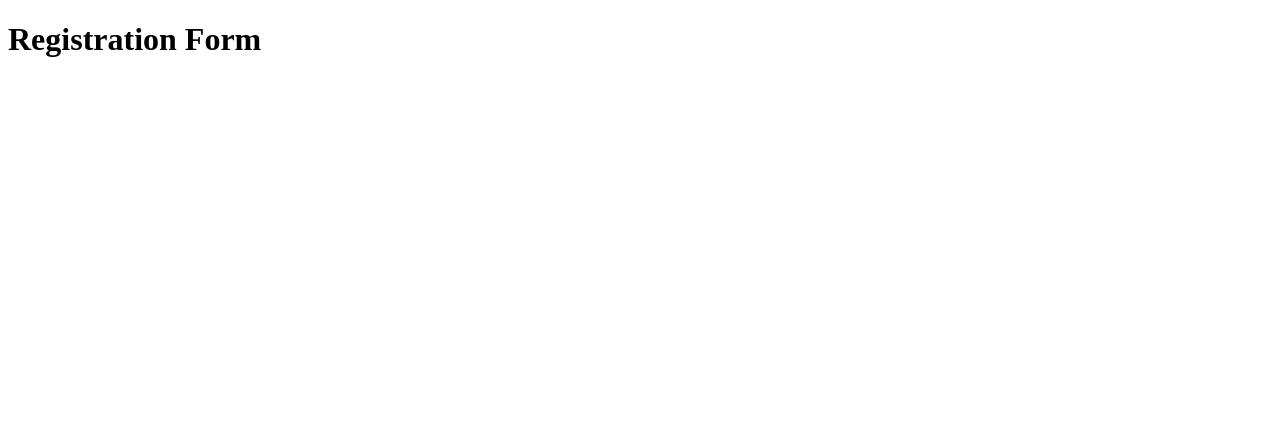
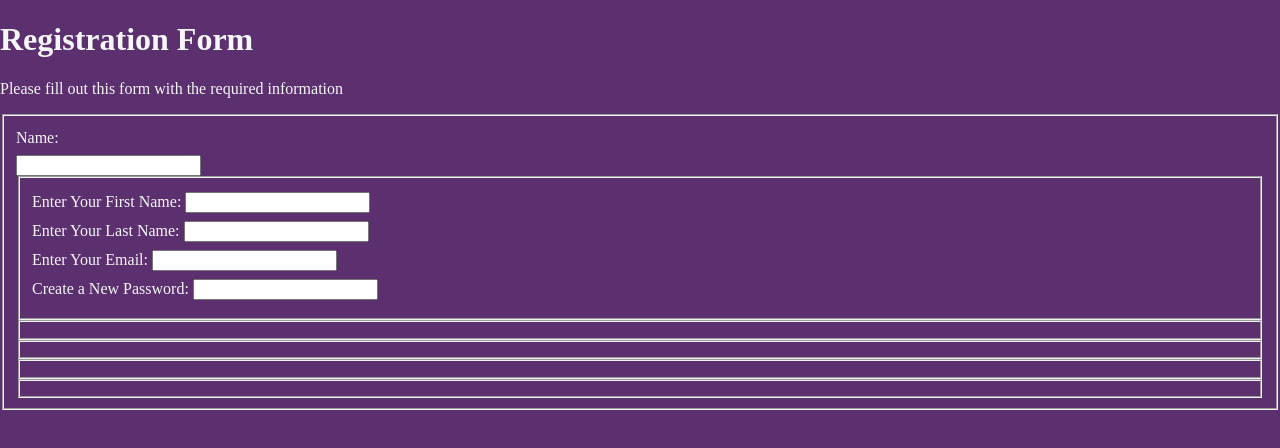
Before and after one commit to parsina33512/registration-page, a plain HTML site: page index.html in a window 1280 px wide. Drawn offline with Linux system fonts and the light colour scheme.

Commit message:
add registration form with input fields and basic styling

```diff
--- a/index.html
+++ b/index.html
@@ -8,5 +8,22 @@
 </head>
 <body>
     <h1>Registration Form</h1>
+    <p>Please fill out this form with the required information</p>
+    <form method="post" action='https://register-demo.freecodecamp.org'>
+        <fieldset>
+          <label for="name">Name:</label>
+          <input type="text" id="name" name="name" required>
+          <form method="post">
+            <fieldset>
+                <label for="first-name">Enter Your First Name: <input  id="first-name"/></label>
+                <label for="last-name">Enter Your Last Name: <input  id="last-name"/></label>
+                <label for="email">Enter Your Email: <input id="email"/></label>
+                <label for="new-password">Create a New Password: <input id="new-password"/></label>
+            </fieldset>
+               <fieldset></fieldset>
+               <fieldset></fieldset>
+                <fieldset></fieldset>
+                 <fieldset></fieldset>
+          </form>
 </body>
 </html>
--- a/style.css
+++ b/style.css
@@ -0,0 +1,15 @@
+body {
+    width: 100%;
+    height: 100vh;
+    margin: 0;
+    background-color:#5c2f6f;
+    color:#f5f6f7;
+  }
+
+
+  label{
+    display: block;
+    margin:0.5rem 0;
+
+
+  }
```
